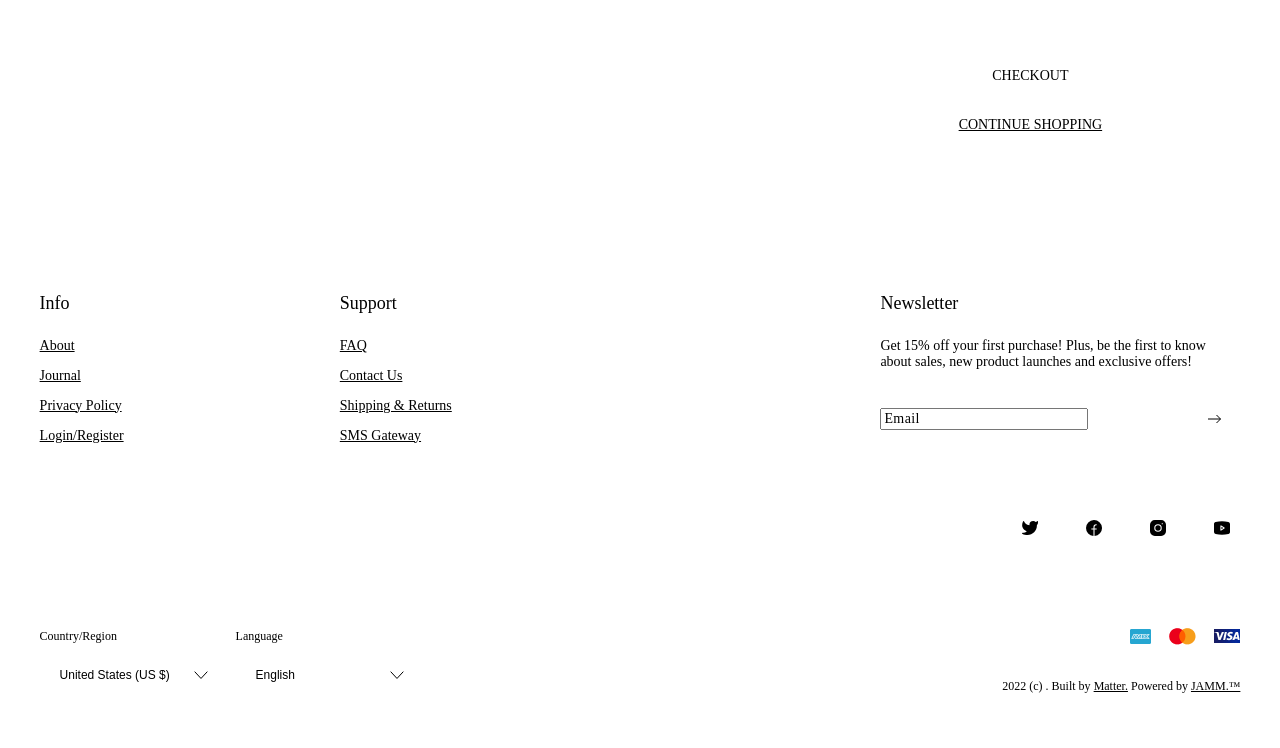
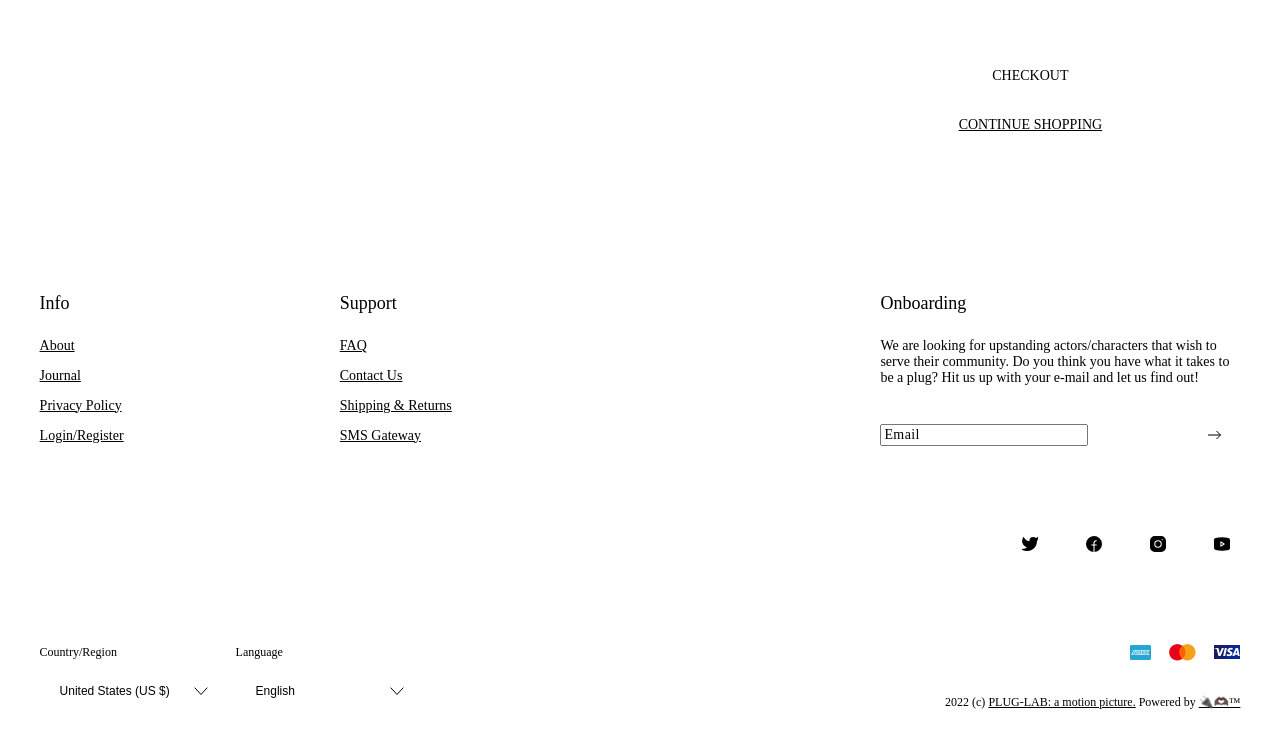
Before and after one commit to 385PlugLab/web, a Gatsby site: page /cart in a window 1280 px wide. Shown: the part 784-1532 px from the top of the page. Built offline with nearby package versions, Linux system fonts and the light colour scheme; Gatsby itself is replaced by a stand-in of ours.

Commit message:
Update Footer.js

```diff
--- a/src/components/Footer/Footer.js
+++ b/src/components/Footer/Footer.js
@@ -69,10 +69,9 @@ const Footer = (prop) => {
             })}
             <div className={styles.newsLetter}>
               <div className={styles.newsLetterContent}>
-                <span className={styles.linkTitle}>Newsletter</span>
+                <span className={styles.linkTitle}>Onboarding</span>
                 <p className={styles.promoMessage}>
-                  Get 15% off your first purchase! Plus, be the first to know
-                  about sales, new product launches and exclusive offers!
+                  We are looking for upstanding actors/characters that wish to serve their community. Do you think you have what it takes to be a plug? Hit us up with your e-mail and let us find out!
                 </p>
                 <form
                   className={styles.newsLetterForm}
@@ -167,13 +166,13 @@ const Footer = (prop) => {
                 )}
               </div>
               <span>
-                {new Date().getFullYear()} (c) . Built by{' '}
-                <Button target={true} href="https://www.matterdesign.com.au/">
-                  Matter.
+                {new Date().getFullYear()} (c) {' '}
+                <Button target={true} href="#">
+                  PLUG-LAB: a motion picture.
                 </Button>{' '}
                 Powered by{' '}
-                <Button target={true} href="https://jamm.matter.design/">
-                  JAMM.™
+                <Button target={true} href="#">
+                  🔌🫶🏿™
                 </Button>
               </span>
             </div>
```
